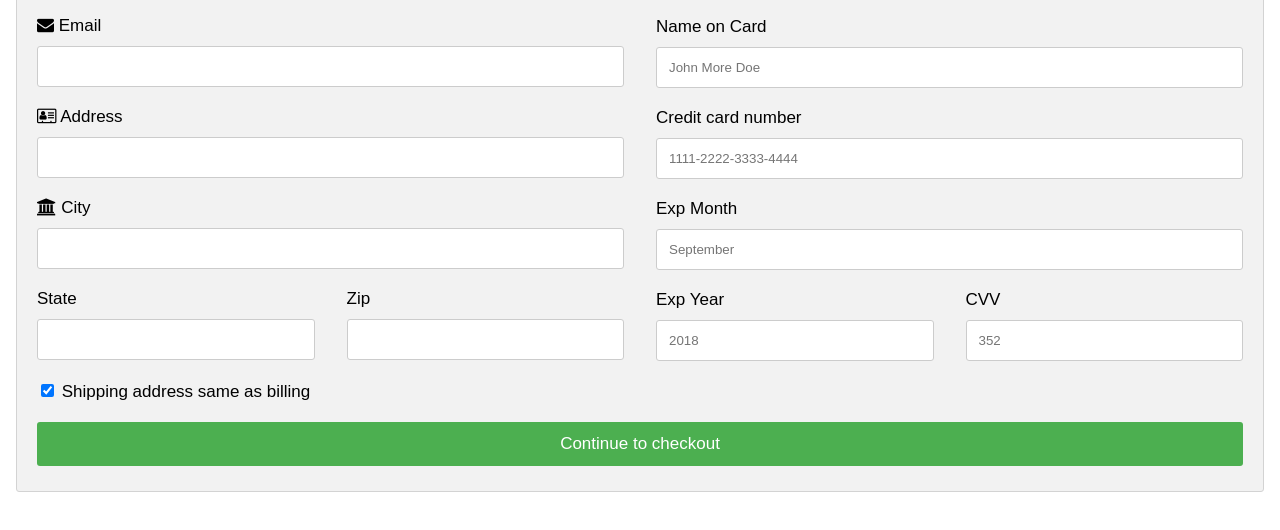
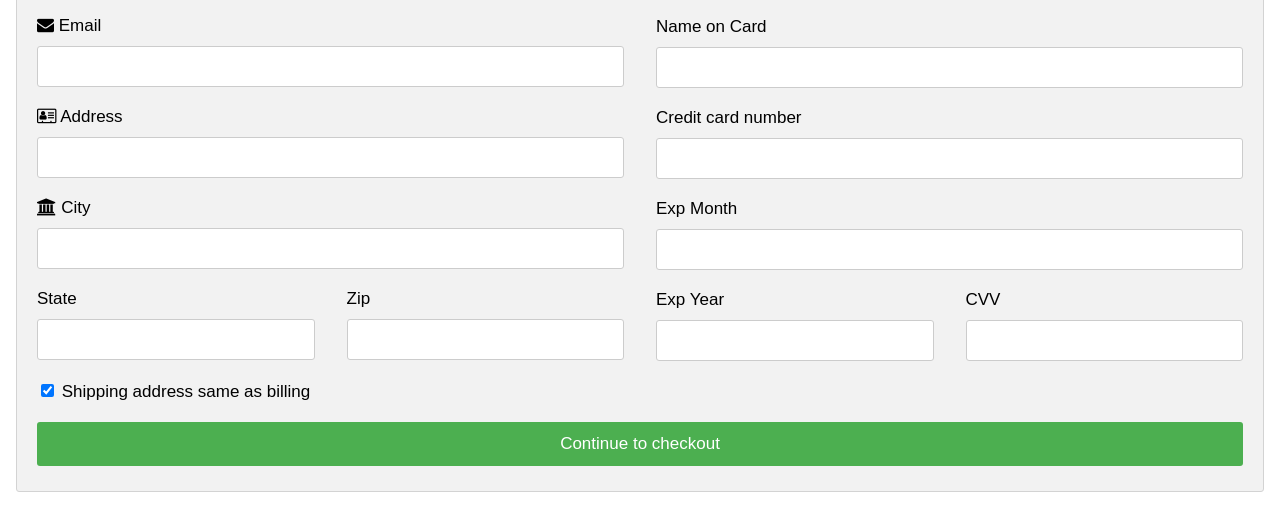
Before and after one commit to rwijay10/drew-rajini, a plain HTML site: page index6.html in a window 1280 px wide. Shown: the part 268-798 px from the top of the page. Drawn offline with nearby package versions, Linux system fonts and the light colour scheme.

Commit message:
Update index6.html

```diff
--- a/index6.html
+++ b/index6.html
@@ -152,19 +152,19 @@ span.price {
               <i class="fa fa-cc-discover" style="color:orange;"></i>
             </div>
             <label for="cname">Name on Card</label>
-            <input type="text" id="cname" name="cardname" placeholder="John More Doe">
+            <input type="text" id="cname" name="cardname">
             <label for="ccnum">Credit card number</label>
-            <input type="text" id="ccnum" name="cardnumber" placeholder="1111-2222-3333-4444">
+            <input type="text" id="ccnum" name="cardnumber">
             <label for="expmonth">Exp Month</label>
-            <input type="text" id="expmonth" name="expmonth" placeholder="September">
+            <input type="text" id="expmonth" name="expmonth">
             <div class="row">
               <div class="col-50">
                 <label for="expyear">Exp Year</label>
-                <input type="text" id="expyear" name="expyear" placeholder="2018">
+                <input type="text" id="expyear" name="expyear">
               </div>
               <div class="col-50">
                 <label for="cvv">CVV</label>
-                <input type="text" id="cvv" name="cvv" placeholder="352">
+                <input type="text" id="cvv" name="cvv">
               </div>
             </div>
           </div>
```
